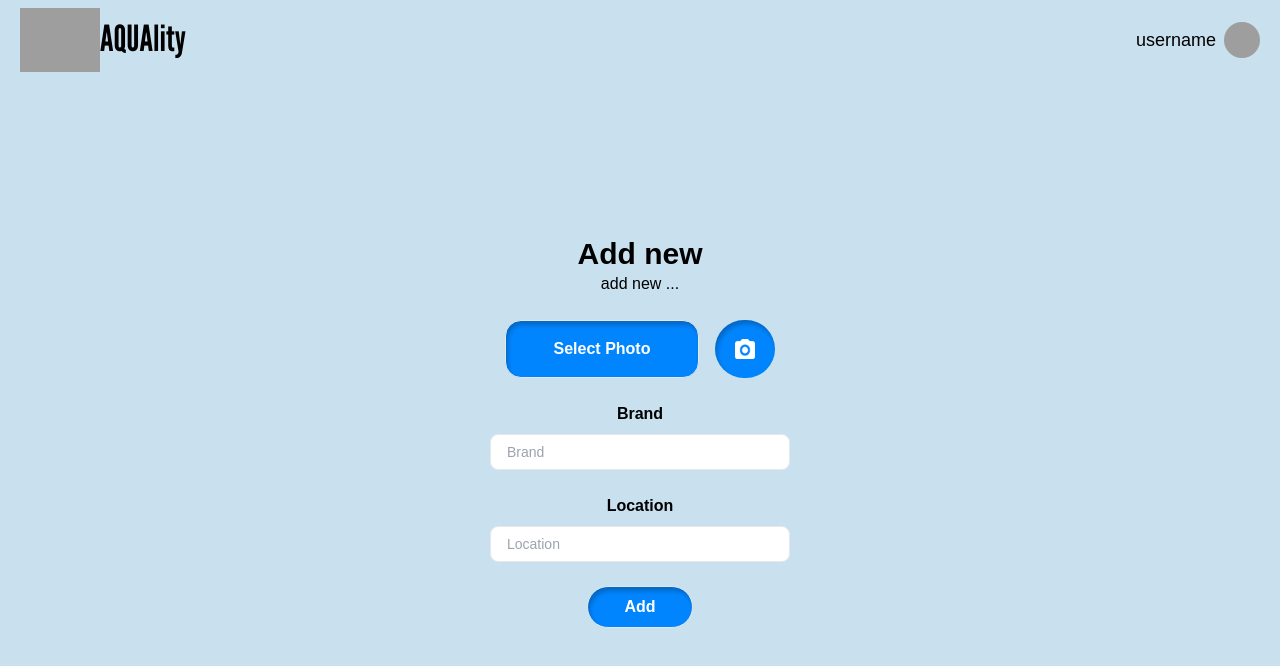
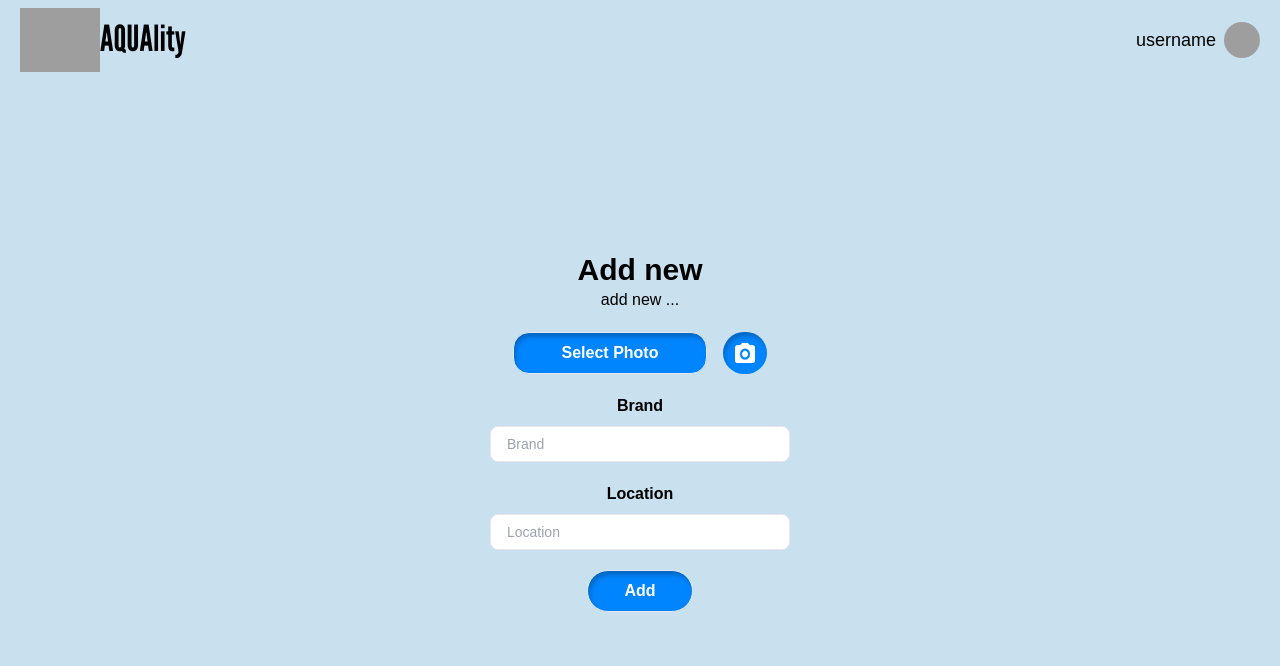
Before and after one commit to r1chwo0n/water-strips, a React (Vite) app in the folder frontend/: page /Add in a window 1280 px wide. Shown: the top 666 px of the page. Built offline with nearby package versions, Linux system fonts and the light colour scheme; grey boxes are pictures that could not be loaded.

Commit message:
have error rn abt photo

```diff
--- a/frontend/src/component/Insert.tsx
+++ b/frontend/src/component/Insert.tsx
@@ -1,6 +1,19 @@
 import "../style/insert.css";
 import Header from "./Header";
+import { useState } from "react";
+
 export default function Insert() {
+  const [selectedFile, setSelectedFile] = useState(null);
+  const [preview, setPreview] = useState(null);
+
+  const handleFileChange = (event) => {
+    const file = event.target.files?.[0];
+    if (file) {
+      setSelectedFile(file);
+      setPreview(URL.createObjectURL(file)); // Create a preview URL
+    }
+  };
+
   return (
     <>
       <Header
@@ -12,24 +25,54 @@ export default function Insert() {
         className="flex justify-center items-center w-screen min-h-screen"
         style={{ backgroundColor: "#C9E0EF" }}
       >
-        <div className="font-['Arial'] flex flex-col space-y-6">
+        <div className="font-['Arial'] flex flex-col space-y-5 items-center">
           <div className="text-center">
             <p className="font-bold text-3xl">Add new</p>
             <p className="">add new ...</p>
           </div>
-          <div className="flex flex-row justify-center space-x-4">
-            <button className="Button border rounded-2xl px-12 py-4 text-white font-bold ">
+
+          {/* Image Preview */}
+          {preview && (
+            <div className="flex justify-center mt-4">
+              <img
+                src={preview}
+                alt="Preview"
+                className="w-48 h-48 object-cover rounded-lg"
+              />
+            </div>
+          )}
+
+          <div className="flex flex-row justify-center space-x-4 mt-4">
+            {/* Select Photo Button */}
+            <label className="Button border rounded-2xl px-12 py-2 text-white font-bold cursor-pointer">
               Select Photo
-            </button>
-            <button className="rounded-full px-5 Button">
+              <input
+                type="file"
+                accept="image/*"
+                onChange={handleFileChange}
+                className="hidden"
+              />
+            </label>
+
+            {/* Camera Button */}
+            <label className="rounded-full px-3 Button cursor-pointer flex items-center justify-center">
               <img
-                className="size-5"
-                src="src\pic\camera.png"
-                alt="Google logo"
+                className="w-5 h-5"
+                src="src/pic/camera.png"
+                alt="camera icon"
               />
-            </button>
+              <input
+                type="file"
+                accept="image/*"
+                capture="environment"
+                onChange={handleFileChange}
+                className="hidden"
+              />
+            </label>
           </div>
-          <div className="flex flex-col space-y-2">
+
+          {/* Other Form Inputs */}
+          <div className="flex flex-col space-y-2 mt-6">
             <p className="font-bold">Brand</p>
             <input
               className="appearance-none border rounded-lg w-[300px] h-[36px] py-2 px-4 text-gray-700 leading-tight focus:outline-none focus:shadow-outline text-sm"
@@ -38,7 +81,7 @@ export default function Insert() {
               required
             ></input>
           </div>
-          <div className="flex flex-col space-y-2">
+          <div className="flex flex-col space-y-2 mt-4">
             <p className="font-bold">Location</p>
             <input
               className="appearance-none border rounded-lg w-[300px] h-[36px] py-2 px-4 text-gray-700 leading-tight focus:outline-none focus:shadow-outline text-sm"
@@ -47,7 +90,7 @@ export default function Insert() {
               required
             ></input>
           </div>
-          <div className="flex items-center justify-center">
+          <div className="flex items-center justify-center mt-6">
             <button className="Button border rounded-full px-9 py-2 text-white font-bold">
               Add
             </button>
```
